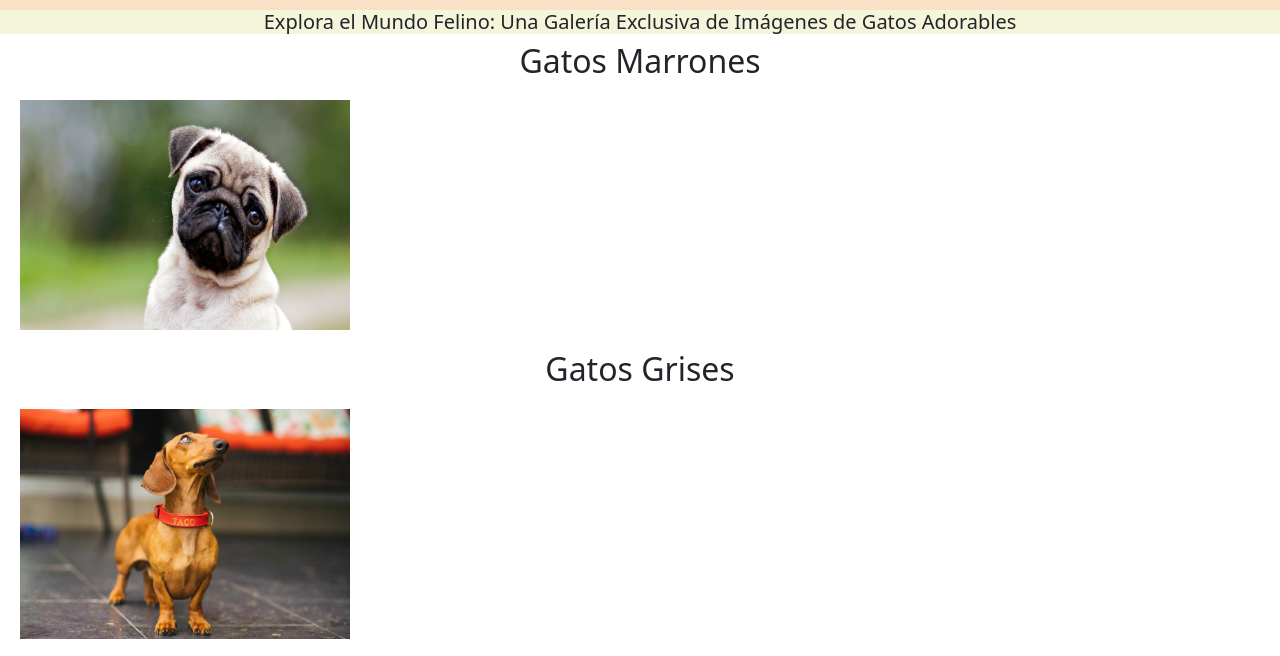
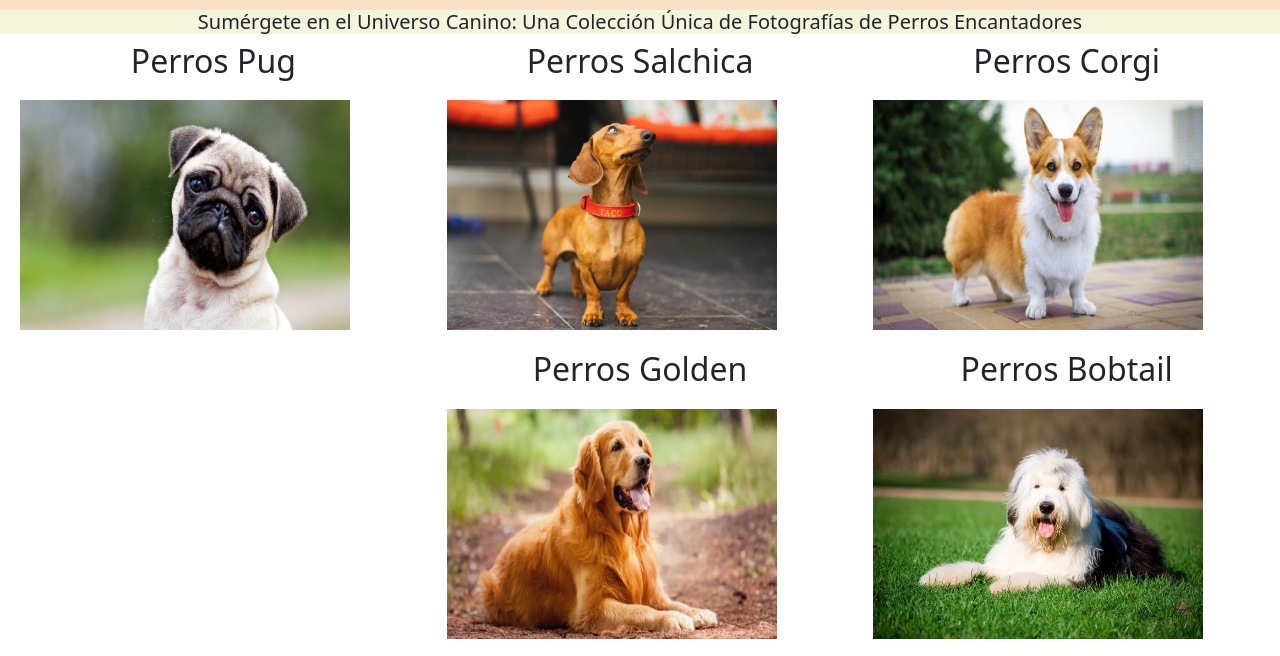
Before and after one commit to lautaromigue/PreEntrega2Miguel, a plain HTML site: page pages/perros.html in a window 1280 px wide. Shown: the part 126-782 px from the top of the page. Drawn offline with nearby package versions, Linux system fonts and the light colour scheme.

Commit message:
Terminado perros y empezando tortugas

```diff
--- a/css/estilo.css
+++ b/css/estilo.css
@@ -135,7 +135,7 @@
     padding: 10px;
 }
 
-/* Pagiana GATOS */
+/* --------------Pagina GATOS------------- */
 
 /* Estilo seccion-gatos */
 .seccion-gatos {
@@ -147,8 +147,6 @@
     "imagenes-gato-3"
     "imagenes-gato-4"
     "imagenes-gato-5";
-      /* "imagenes-gato-1 imagenes-gato-2 imagenes-gato-3"
-      "imagenes-gato-1 imagenes-gato-4 imagenes-gato-5"; */
   }
 
   .imagenes-gato-1 { grid-area: imagenes-gato-1; }
@@ -186,6 +184,54 @@
     padding: 10px;
 }
 
+/* --------------Pagina PERROS--------------- */
+
+/* Estilo seccion-gatos */
+.seccion-perros {
+    display: grid;
+    grid-template-columns: 1fr;
+    grid-template-areas:
+    "imagenes-perro-1"
+    "imagenes-perro-2"
+    "imagenes-perro-3"
+    "imagenes-perro-4"
+    "imagenes-perro-5";
+  }
+
+  .imagenes-perro-1 { grid-area: imagenes-perro-1; }
+
+  .imagenes-perro-2 { grid-area: imagenes-perro-2; }
+
+  .imagenes-perro-3 { grid-area: imagenes-perro-3; }
+
+  .imagenes-perro-4 { grid-area: imagenes-perro-4; }
+
+  .imagenes-perro-5 { grid-area: imagenes-perro-5; }
+
+.imagenes-perro-3 img {
+    display: flex;
+    margin: 10px;
+    width: 350px;
+    height: 250px;
+    padding: 10px;
+}
+
+.imagenes-perro-4 img {
+    display: flex;
+    margin: 10px;
+    width: 350px;
+    height: 250px;
+    padding: 10px;
+}
+
+.imagenes-perro-5 img {
+    display: flex;
+    margin: 10px;
+    width: 350px;
+    height: 250px;
+    padding: 10px;
+}
+
 
 /* Estrategia Responsive = Mobile First */
 @media(min-width: 671px) {
@@ -210,3 +256,14 @@
         "imagenes-gato-1 imagenes-gato-4 imagenes-gato-5";
     }
 }
+
+@media(min-width: 1110px){
+    .seccion-perros{
+        display: grid;
+        grid-template-columns: 1fr 1fr 1fr;
+        grid-template-rows: 1fr 1fr;
+        grid-template-areas:
+        "imagenes-perro-1 imagenes-perro-2 imagenes-perro-3"
+        "imagenes-perro-1 imagenes-perro-4 imagenes-perro-5";
+    }
+}
--- a/pages/perros.html
+++ b/pages/perros.html
@@ -4,7 +4,7 @@
 <head>
     <meta charset="UTF-8">
     <meta name="viewport" content="width=device-width, initial-scale=1.0">
-    <title>Gatos</title>
+    <title>Perros</title>
     <link rel="stylesheet" href="../css/estilo.css">
     <link href="https://cdn.jsdelivr.net/npm/bootstrap@5.3.3/dist/css/bootstrap.min.css" rel="stylesheet"
         integrity="sha384-QWTKZyjpPEjISv5WaRU9OFeRpok6YctnYmDr5pNlyT2bRjXh0JMhjY6hW+ALEwIH" crossorigin="anonymous">
@@ -29,32 +29,32 @@
     </header>
 
     <main>
-        <h1 class="texto-principal">Explora el Mundo Felino: Una Galería Exclusiva de Imágenes de Gatos Adorables</h1>
+        <h1 class="texto-principal">Sumérgete en el Universo Canino: Una Colección Única de Fotografías de Perros Encantadores</h1>
 
         <section class="seccion-perros">
 
             <article class="imagenes-perro-1">
-                <h2 class="texto-secundario">Gatos Marrones</h2>
+                <h2 class="texto-secundario">Perros Pug</h2>
                 <img src="../recursos/perro-1.jpg" alt="perro1">
             </article>
 
             <article class="imagenes-perro-2">
-                <h2 class="texto-secundario">Gatos Grises</h2>
+                <h2 class="texto-secundario">Perros Salchica</h2>
                 <img src="../recursos/perro-2.jpg" alt="perro2">
             </article>
 
             <article class="imagenes-perro-3">
-                <h2 class="texto-secundario">Gatos Naranja</h2>
+                <h2 class="texto-secundario">Perros Corgi</h2>
                 <img src="../recursos/perro-3.jpg" alt="perro3">
             </article>
 
             <article class="imagenes-perro-4">
-                <h2 class="texto-secundario">Gatos Negros</h2>
+                <h2 class="texto-secundario">Perros Golden</h2>
                 <img src="../recursos/perro-4.jpg" alt="perro4">
             </article>
 
             <article class="imagenes-perro-5">
-                <h2 class="texto-secundario">Gatos Bicolor</h2>
+                <h2 class="texto-secundario">Perros Bobtail</h2>
                 <img src="../recursos/perro-5.jpg" alt="perro5">
             </article>
 
```
Also changed, not shown: index.html (+1 -1 lines), recursos/perro-3.jpg (added), recursos/perro-4.jpg (added), recursos/perro-5.jpg (added), recursos/perro-5.webp (added).
